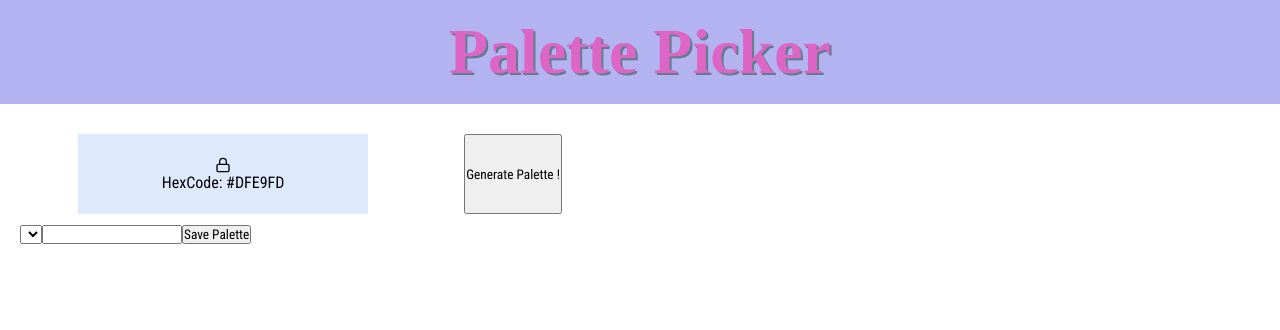
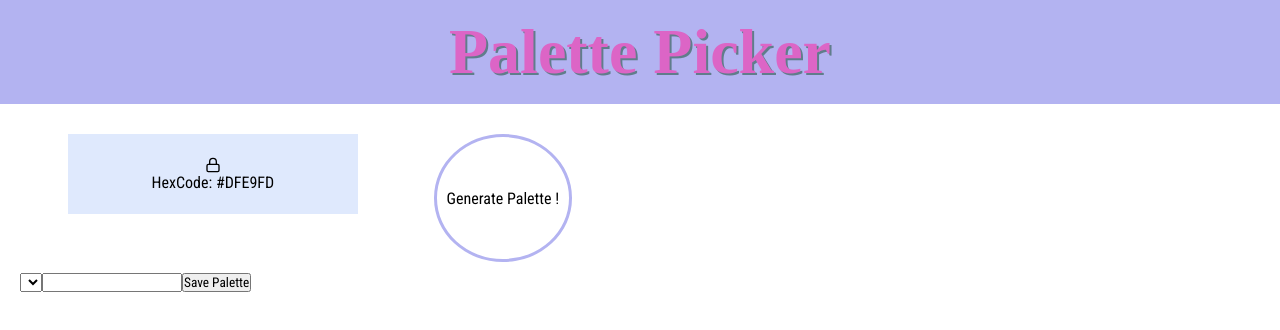
Before and after one commit to spaceplesiosaur/pallete-picker-client, a React (Create React App) app: page / in a window 1280 px wide. Shown: the top 330 px of the page. Built offline with nearby package versions, Linux system fonts and the light colour scheme; a web font is replaced by a local one.

Commit message:
Add classname to generate palette button and add style to that button

```diff
--- a/src/Components/GeneratePalette/GeneratePalette.js
+++ b/src/Components/GeneratePalette/GeneratePalette.js
@@ -3,7 +3,7 @@ import './GeneratePalette.scss';
 
 const GeneratePalette = () => {
     return (
-      <button> Generate Palette !</button>
+      <button className='generate-button'> Generate Palette !</button>
     )
 }
 
--- a/src/Components/GeneratePalette/GeneratePalette.scss
+++ b/src/Components/GeneratePalette/GeneratePalette.scss
@@ -0,0 +1,13 @@
+.generate-button {
+    background: transparent;
+    border: 3px solid #B3B3F1;
+    padding: 10px;
+    height: 8em;
+    border-radius: 50%;
+    font-size: 1em;
+    cursor: pointer;
+    &:hover {
+      background-color: #B3B3F1;
+      font-weight: bold;
+    }
+}
```
